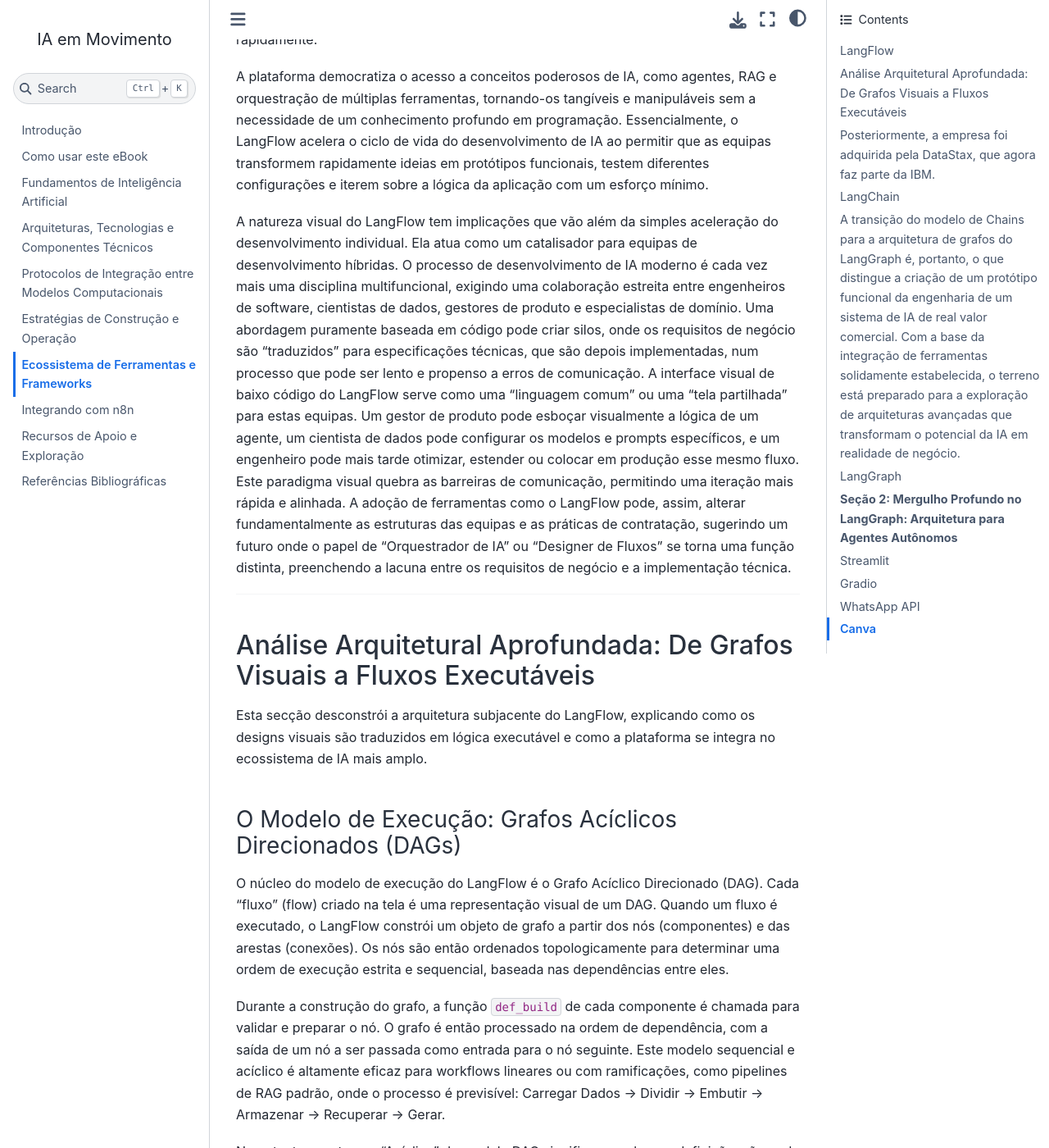
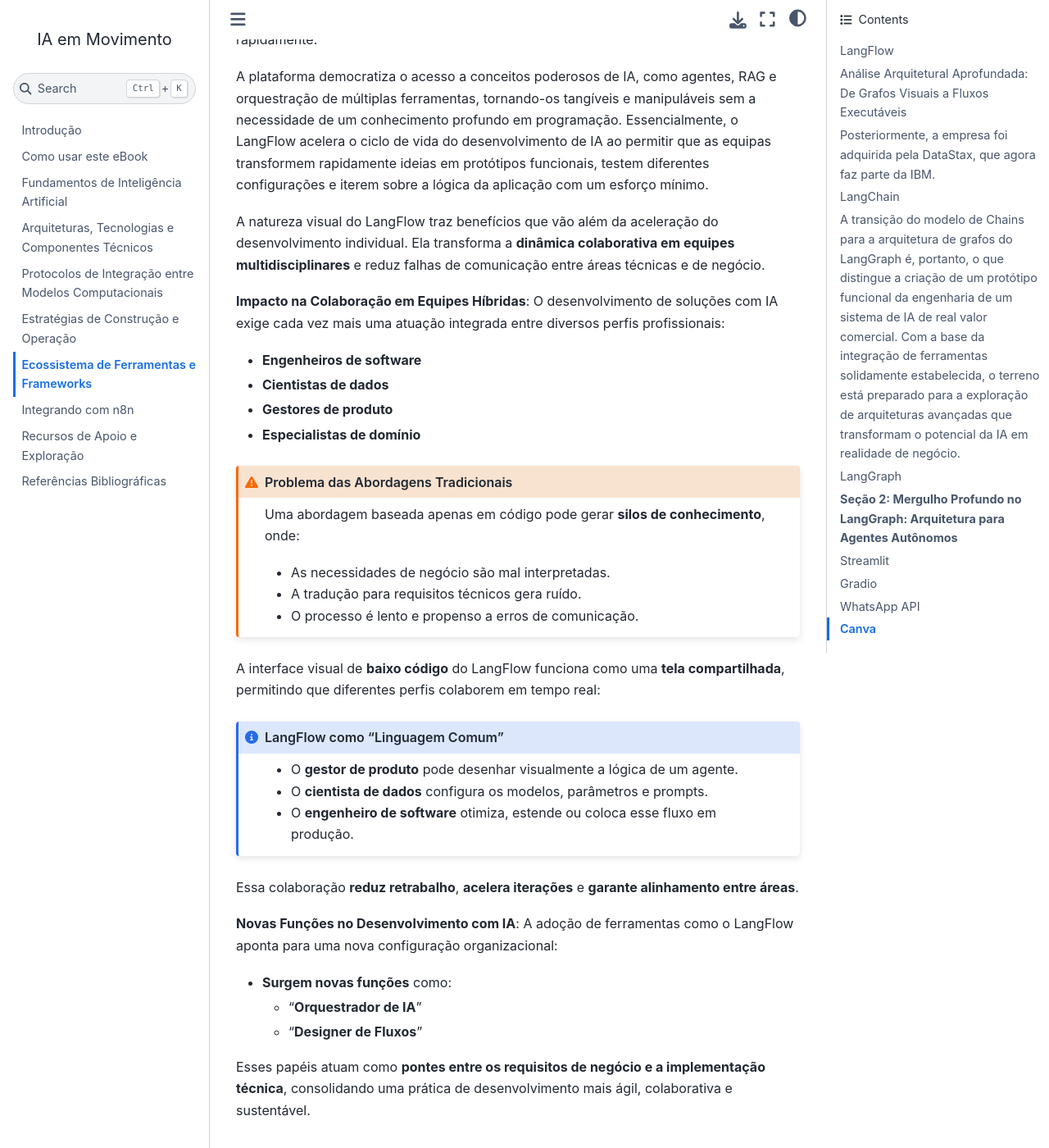
Before and after one commit to unb-lamfo-negocios-ai/LivroIAemMovimento, a Jupyter Book: the page built from capitulos/capEcossistema_Framework.md, in a window 1280 px wide and 1400 px high, scrolled down 2475 px. Shown: the whole window at 82% size. Built offline with Jupyter Book 1.0.4 settings and Sphinx 7.4.7 and the Sphinx Book theme 1.1.4, drawn with Linux system fonts in a browser that asks for light colours; pages that are not in the unit, such as notebooks, are missing from menus; cross-references to code outside the pages are shown as plain code.

Commit message:
Update capEcossistema_Framework.md

````diff
--- a/capitulos/capEcossistema_Framework.md
+++ b/capitulos/capEcossistema_Framework.md
@@ -60,9 +60,43 @@
 
 A plataforma democratiza o acesso a conceitos poderosos de IA, como agentes, RAG e orquestração de múltiplas ferramentas, tornando-os tangíveis e manipuláveis sem a necessidade de um conhecimento profundo em programação. Essencialmente, o LangFlow acelera o ciclo de vida do desenvolvimento de IA ao permitir que as equipas transformem rapidamente ideias em protótipos funcionais, testem diferentes configurações e iterem sobre a lógica da aplicação com um esforço mínimo.
 
-A natureza visual do LangFlow tem implicações que vão além da simples aceleração do desenvolvimento individual. Ela atua como um catalisador para equipas de desenvolvimento híbridas. O processo de desenvolvimento de IA moderno é cada vez mais uma disciplina multifuncional, exigindo uma colaboração estreita entre engenheiros de software, cientistas de dados, gestores de produto e especialistas de domínio. Uma abordagem puramente baseada em código pode criar silos, onde os requisitos de negócio são "traduzidos" para especificações técnicas, que são depois implementadas, num processo que pode ser lento e propenso a erros de comunicação. A interface visual de baixo código do LangFlow serve como uma "linguagem comum" ou uma "tela partilhada" para estas equipas. Um gestor de produto pode esboçar visualmente a lógica de um agente, um cientista de dados pode configurar os modelos e prompts específicos, e um engenheiro pode mais tarde otimizar, estender ou colocar em produção esse mesmo fluxo. Este paradigma visual quebra as barreiras de comunicação, permitindo uma iteração mais rápida e alinhada. A adoção de ferramentas como o LangFlow pode, assim, alterar fundamentalmente as estruturas das equipas e as práticas de contratação, sugerindo um futuro onde o papel de "Orquestrador de IA" ou "Designer de Fluxos" se torna uma função distinta, preenchendo a lacuna entre os requisitos de negócio e a implementação técnica.
+A natureza visual do LangFlow traz benefícios que vão além da aceleração do desenvolvimento individual. Ela transforma a **dinâmica colaborativa em equipes multidisciplinares** e reduz falhas de comunicação entre áreas técnicas e de negócio.
 
----
+**Impacto na Colaboração em Equipes Híbridas**: O desenvolvimento de soluções com IA exige cada vez mais uma atuação integrada entre diversos perfis profissionais:
+
+- **Engenheiros de software**
+- **Cientistas de dados**
+- **Gestores de produto**
+- **Especialistas de domínio**
+
+:::{admonition}  Problema das Abordagens Tradicionais
+:class: warning
+
+Uma abordagem baseada apenas em código pode gerar **silos de conhecimento**, onde:
+- As necessidades de negócio são mal interpretadas.
+- A tradução para requisitos técnicos gera ruído.
+- O processo é lento e propenso a erros de comunicação.
+:::
+
+A interface visual de **baixo código** do LangFlow funciona como uma **tela compartilhada**, permitindo que diferentes perfis colaborem em tempo real:
+
+```{admonition} LangFlow como "Linguagem Comum"
+:class: note
+
+- O **gestor de produto** pode desenhar visualmente a lógica de um agente.
+- O **cientista de dados** configura os modelos, parâmetros e prompts.
+- O **engenheiro de software** otimiza, estende ou coloca esse fluxo em produção.
+```
+
+Essa colaboração **reduz retrabalho**, **acelera iterações** e **garante alinhamento entre áreas**.
+
+**Novas Funções no Desenvolvimento com IA**: A adoção de ferramentas como o LangFlow aponta para uma nova configuração organizacional:
+
+- **Surgem novas funções** como:
+  - “**Orquestrador de IA**”
+  - “**Designer de Fluxos**”
+
+Esses papéis atuam como **pontes entre os requisitos de negócio e a implementação técnica**, consolidando uma prática de desenvolvimento mais ágil, colaborativa e sustentável.
 
 ## Análise Arquitetural Aprofundada: De Grafos Visuais a Fluxos Executáveis
 
````
